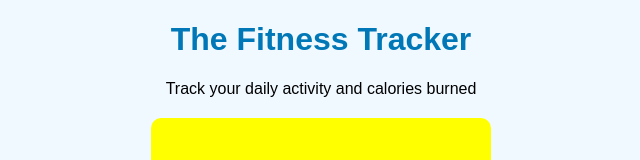
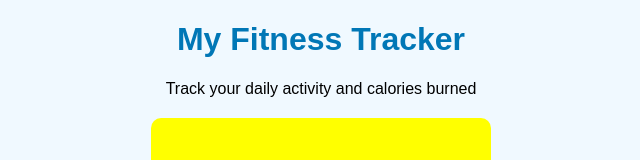
Before and after one commit to MariyaBCA77/fitness-tracker, a website: page index.html in a window 1280 px wide. Shown: the top 160 px of the page, without its empty margins (319-959 px from the left). Drawn offline with Linux system fonts and the light colour scheme.

Commit message:
Update title and header in index.html

```diff
--- a/index.html
+++ b/index.html
@@ -6,7 +6,7 @@
 </head>
 <body>
 
-<h1>The Fitness Tracker</h1>
+<h1>My Fitness Tracker</h1>
 <p>Track your daily activity and calories burned</p>
 
 <div class="container">
```
